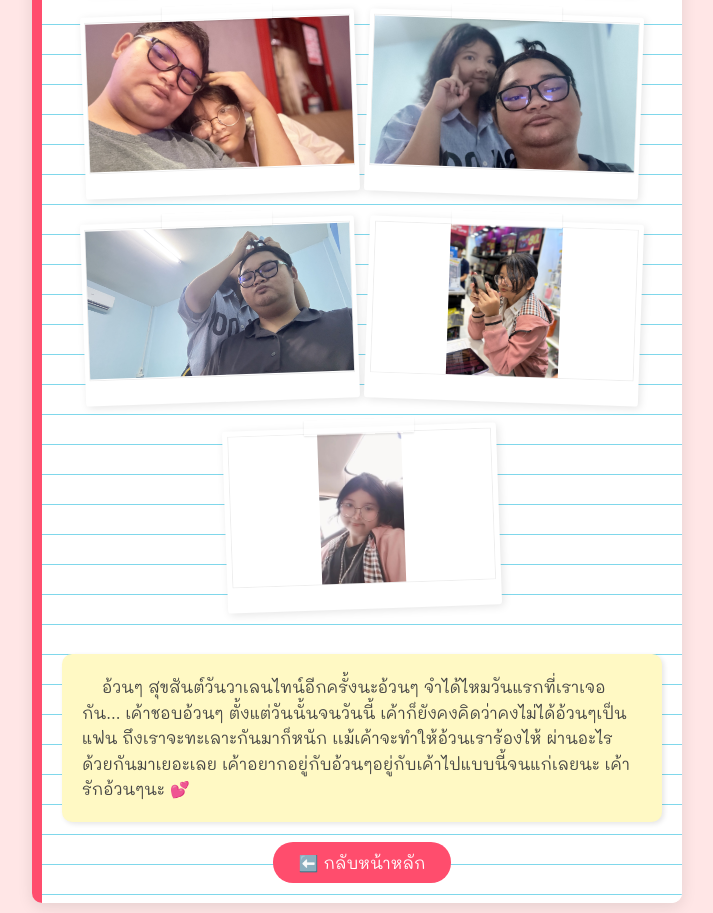
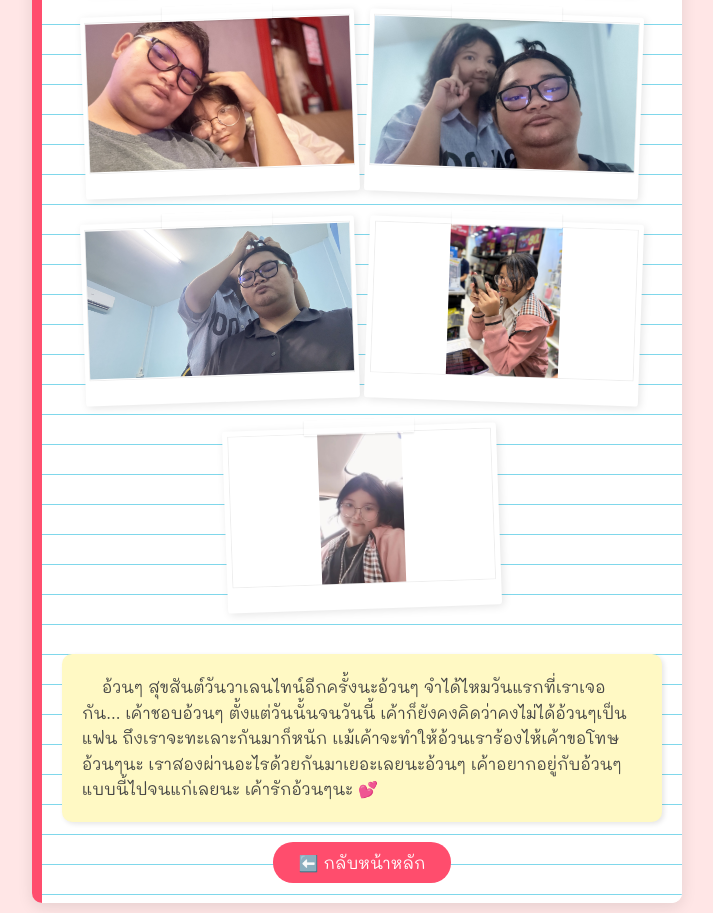
Before and after one commit to wanchana-del/Valentine-s-Day, a plain HTML site: page book.html in a window 1280 px wide. Shown: the part 2385-3298 px from the top of the page, without its empty margins (283-996 px from the left). Drawn offline with Linux system fonts and the light colour scheme.

Commit message:
Add files via upload

```diff
--- a/book.html
+++ b/book.html
@@ -6,6 +6,9 @@
     <title>สมุดบันทึกของเรา</title>
     <link href="https://fonts.googleapis.com/css2?family=Mali:wght@400;700&family=Sarabun:wght@400;700&display=swap" rel="stylesheet">
     <link rel="stylesheet" href="book.css"><script src="m.js" defer></script>
+<link rel="icon" type="image/png" href="IMG_1236-2.png">
+
+
 </head>
 <body>
 
@@ -54,8 +57,8 @@
         <div class="tex">
             <p style="margin:0; text-indent: 20px;">
                 อ้วนๆ สุขสันต์วันวาเลนไทน์อีกครั้งนะอ้วนๆ จำได้ไหมวันแรกที่เราเจอกัน...
-                เค้าชอบอ้วนๆ ตั้งแต่วันนั้นจนวันนี้ เค้าก็ยังคงคิดว่าคงไม่ได้อ้วนๆเป็นแฟน ถึงเราจะทะเลาะกันมาก็หนัก เเม้เค้าจะทำให้อ้วนเราร้องไห้ ผ่านอะไรด้วยกันมาเยอะเลย
-                เค้าอยากอยู่กับอ้วนๆอยู่กับเค้าไปแบบนี้จนแก่เลยนะ เค้ารักอ้วนๆนะ 💕
+                เค้าชอบอ้วนๆ ตั้งแต่วันนั้นจนวันนี้ เค้าก็ยังคงคิดว่าคงไม่ได้อ้วนๆเป็นแฟน ถึงเราจะทะเลาะกันมาก็หนัก เเม้เค้าจะทำให้อ้วนเราร้องไห้เค้าขอโทษอ้วนๆนะ เราสองผ่านอะไรด้วยกันมาเยอะเลยนะอ้วนๆ
+                เค้าอยากอยู่กับอ้วนๆแบบนี้ไปจนแก่เลยนะ เค้ารักอ้วนๆนะ 💕
             </p>
         </div>
 
```
Also changed, not shown: index.html (+1 -0 lines), 1 other file.
